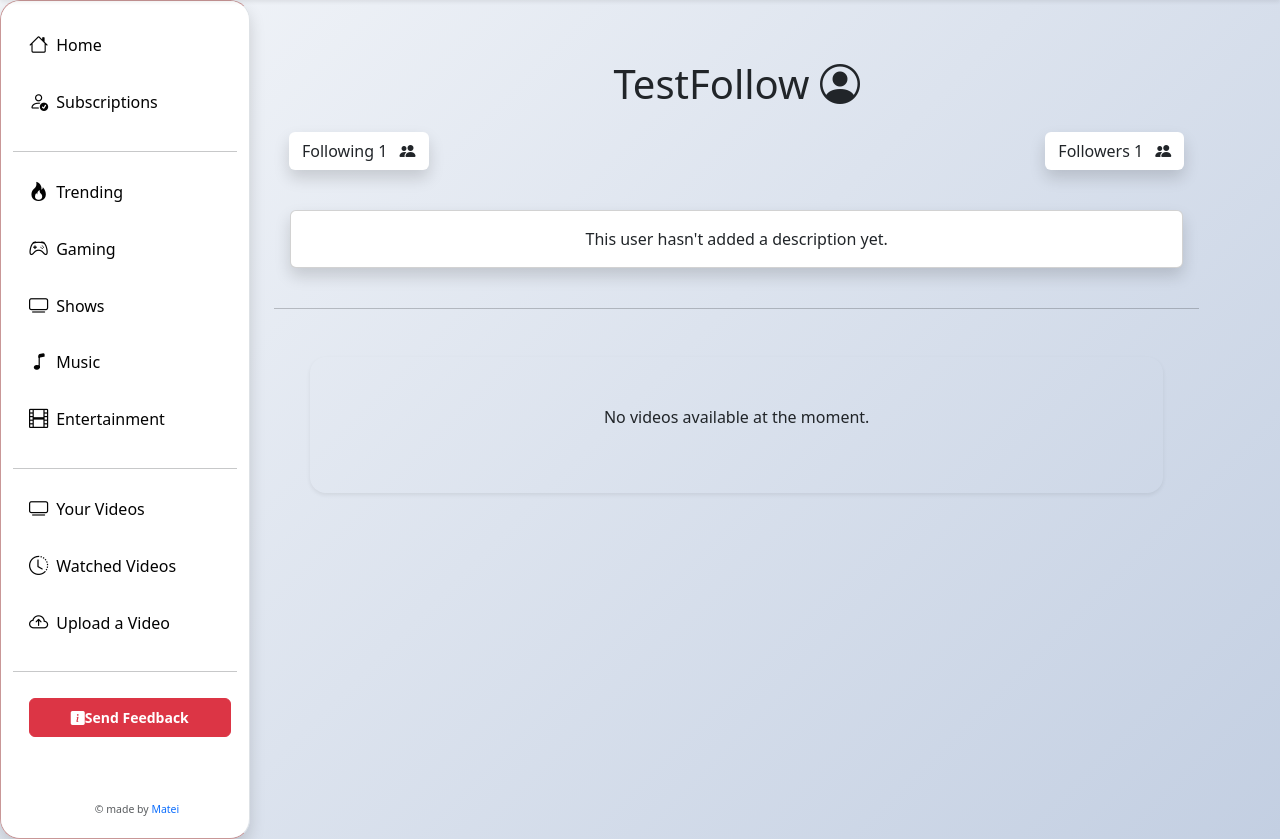
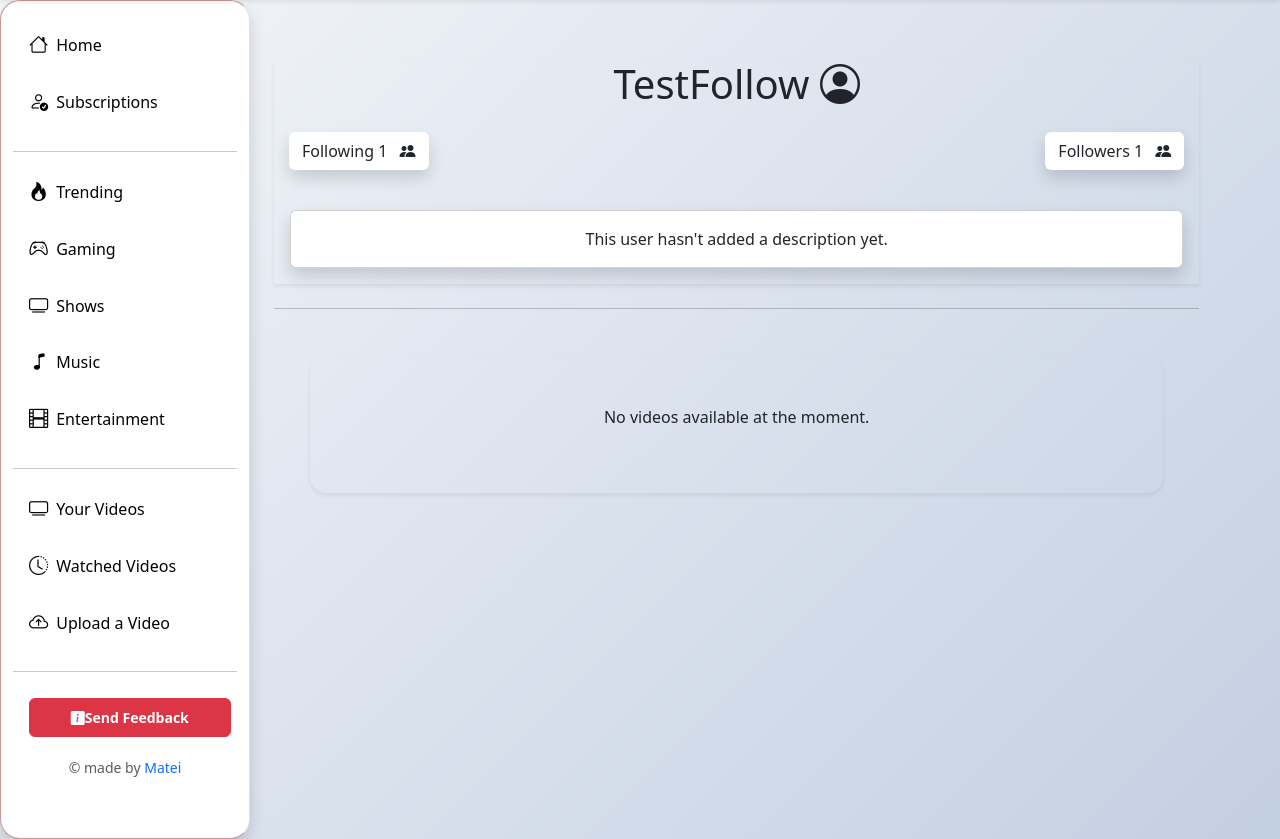
Before and after one commit to Matttei/ytclone, a Django app: page /profile/9/ in a window 1280 px wide. Shown: the part 56-895 px from the top of the page. Run offline with Django 5.2, Linux system fonts and the light colour scheme; data comes from the database, SQL or seed files in the repository; both versions use the stored data as it was after the commit; some libraries are stand-ins or nearby versions.

Commit message:
Fixed some profile changes

```diff
--- a/project/youtube/static/youtube/index.js
+++ b/project/youtube/static/youtube/index.js
@@ -371,6 +371,9 @@ document.addEventListener('DOMContentLoaded', function () {
                 if (data.success) {
                     // Update the profile username in the UI
                     document.querySelector(`#profile-username-${profileId}`).innerHTML = data.profile.username;
+                    document.querySelectorAll(`.uploaded-div-${profileId}`).forEach(div =>{
+                        div.innerHTML = data.profile.username;
+                    })
 
                     // Update the description in the UI
                     const descriptionElement = document.querySelector(`#profile-description-text-${profileId}`);
--- a/project/youtube/static/youtube/styles.css
+++ b/project/youtube/static/youtube/styles.css
@@ -99,11 +99,8 @@ body {
 
 /* Sidebar copyright text */
 .sidebar .copyright {
-    position: absolute;
-    bottom: 20px;
-    width: 100%;
     text-align: center;
-    font-size: 12px;
+    font-size: 16px;
     padding: 0 10px;
 }
 
--- a/project/youtube/templates/youtube/profile.html
+++ b/project/youtube/templates/youtube/profile.html
@@ -7,7 +7,7 @@
 {% block body %}
 <div class="index">
     <div class="container mb-5 mt-5">
-        <div class="profile-div">
+        <div class="profile-div shadow-sm">
             <div class="profile-header mb-4">
                 <h1 class="text-center profile-username">
                     <span id="profile-username-{{profile.id}}" data-edit-id="{{profile.id}}">{{ profile.username }}</span>
@@ -106,7 +106,7 @@
                             <!-- Uploaded Date and User Info -->
                             <p class="mt-2 text-muted">
                                 Uploaded at: {{ video.uploaded_at|date:"Y-m-d H:i" }} by
-                                <strong><a href="{% url 'user_profile' video.user.id %}" class="text-muted">{{ video.user }}</a></strong>
+                                <strong><a href="{% url 'user_profile' video.user.id %}" class="text-muted"><span class="uploaded-div-{{profile.id}}">{{ video.user }}</span></a></strong>
                             </p>
                         </div>
                     </a>
```
Also changed, not shown: project/db.sqlite3.
